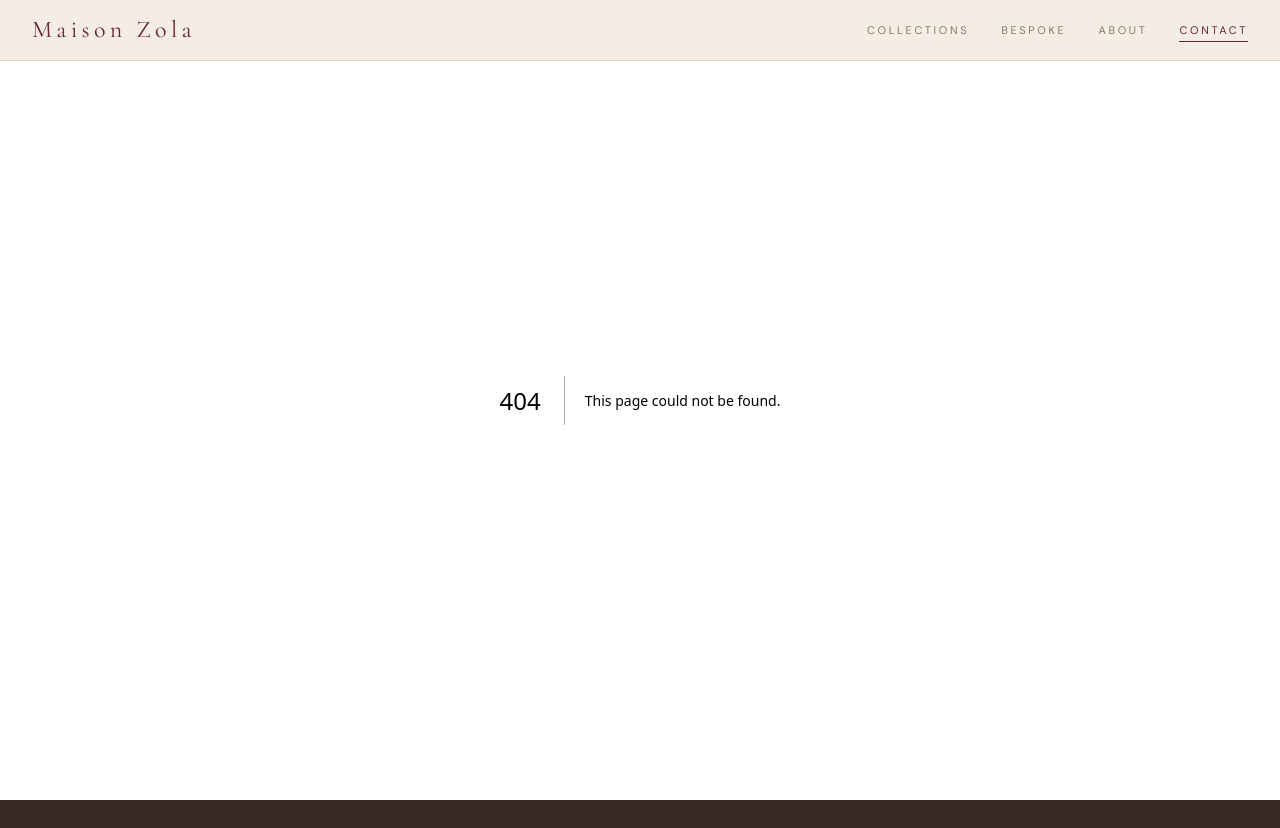
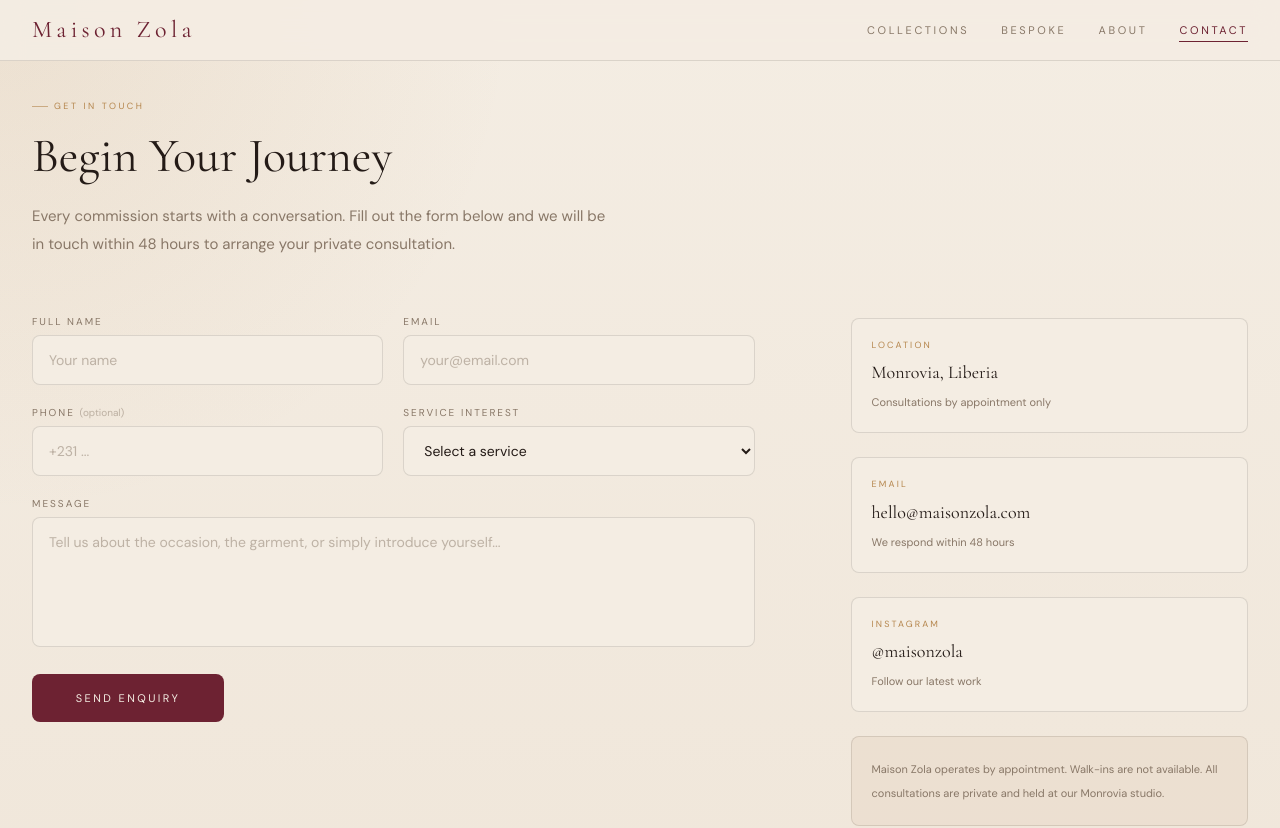
Before and after one commit to robert-dominic/maison-zola, a Next.js app: page /contact in a window 1280 px wide. Before the commit this address had no page. Shown: the top 828 px of the page. Built offline with nearby package versions, Linux system fonts and the light colour scheme.

Commit message:
feat: add contact page with validated enquiry form and contact info

```diff
--- /dev/null
+++ b/app/contact/page.tsx
@@ -0,0 +1,38 @@
+import { ContactForm } from '@/components/sections/contact/ContactForm'
+import { ContactInfo } from '@/components/sections/contact/ContactInfo'
+
+export const metadata = {
+  title: 'Contact — Maison Zola',
+  description: 'Begin your Maison Zola commission. Book a private consultation in Monrovia.',
+}
+
+export default function ContactPage() {
+  return (
+    <div className="px-5 pt-25 pb-24 md:px-8">
+      <div className="mx-auto max-w-7xl">
+
+        {/* Header */}
+        <div className="mb-14 max-w-xl">
+          <div className="mb-3 flex items-center gap-1.5">
+            <span className="h-px w-4 bg-gold opacity-60" />
+            <p className="font-sans-body text-[9px] tracking-[0.28em] uppercase text-gold">
+              Get in Touch
+            </p>
+          </div>
+          <h1 className="font-serif-display text-4xl leading-tight text-ink sm:text-5xl">
+            Begin Your Journey
+          </h1>
+          <p className="mt-4 font-sans-body text-sm leading-7 text-stone md:text-[15px]">
+            Every commission starts with a conversation. Fill out the form below and we will be
+            in touch within 48 hours to arrange your private consultation.
+          </p>
+        </div>
+
+        <div className="grid gap-16 lg:grid-cols-[1fr_0.55fr] lg:gap-24 lg:items-start">
+          <ContactForm />
+          <ContactInfo />
+        </div>
+      </div>
+    </div>
+  )
+}
--- /dev/null
+++ b/components/sections/contact/ContactForm.tsx
@@ -0,0 +1,156 @@
+'use client'
+
+import { zodResolver } from '@hookform/resolvers/zod'
+import { useState } from 'react'
+import { useForm } from 'react-hook-form'
+import { z } from 'zod'
+
+const schema = z.object({
+  name: z.string({ error: 'Please enter your full name' }).min(2),
+  email: z.email({ error: 'Please enter a valid email address' }),
+  phone: z.string().optional(),
+  service: z.enum(['bespoke', 'ready-to-wear', 'ceremonial', 'general'] as const, {
+    error: 'Please select a service',
+  }),
+  message: z.string({ error: 'Please tell us a little more' }).min(10),
+})
+
+type FormData = z.infer<typeof schema>
+
+const services = [
+  { value: 'bespoke', label: 'Bespoke Commission' },
+  { value: 'ready-to-wear', label: 'Ready to Wear' },
+  { value: 'ceremonial', label: 'Ceremonial Dressing' },
+  { value: 'general', label: 'General Enquiry' },
+]
+
+const inputClass =
+  'w-full rounded-lg border border-border bg-cream px-4 py-3.5 font-sans-body text-sm text-ink placeholder:text-stone/50 outline-none transition-colors duration-200 focus:border-burgundy/50 focus:ring-0'
+
+const errorClass = 'mt-1.5 font-sans-body text-[11px] text-burgundy'
+
+export function ContactForm() {
+  const [submitted, setSubmitted] = useState(false)
+
+  const {
+    register,
+    handleSubmit,
+    formState: { errors, isSubmitting },
+  } = useForm<FormData>({
+    resolver: zodResolver(schema),
+  })
+
+  const onSubmit = async (data: FormData) => {
+    // Replace with your actual form submission logic
+    await new Promise((resolve) => setTimeout(resolve, 1000))
+    console.log(data)
+    setSubmitted(true)
+  }
+
+  if (submitted) {
+    return (
+      <div className="flex flex-col items-start gap-4 rounded-lg border border-border bg-cream p-10">
+        <div className="flex items-center gap-1.5">
+          <span className="h-px w-4 bg-gold opacity-60" />
+          <p className="font-sans-body text-[9px] tracking-[0.28em] uppercase text-gold">
+            Received
+          </p>
+        </div>
+        <h2 className="font-serif-display text-2xl text-ink">
+          Thank you. We'll be in touch shortly.
+        </h2>
+        <p className="font-sans-body text-sm leading-7 text-stone">
+          Your enquiry has been received. Expect a response within 48 hours.
+        </p>
+      </div>
+    )
+  }
+
+  return (
+    <form onSubmit={handleSubmit(onSubmit)} className="space-y-5" noValidate>
+
+      {/* Name + Email */}
+      <div className="grid gap-5 sm:grid-cols-2">
+        <div>
+          <label className="mb-1.5 block font-sans-body text-[10px] tracking-[0.2em] uppercase text-stone">
+            Full Name
+          </label>
+          <input
+            {...register('name')}
+            type="text"
+            placeholder="Your name"
+            className={inputClass}
+          />
+          {errors.name && <p className={errorClass}>{errors.name.message}</p>}
+        </div>
+        <div>
+          <label className="mb-1.5 block font-sans-body text-[10px] tracking-[0.2em] uppercase text-stone">
+            Email
+          </label>
+          <input
+            {...register('email')}
+            type="email"
+            placeholder="your@email.com"
+            className={inputClass}
+          />
+          {errors.email && <p className={errorClass}>{errors.email.message}</p>}
+        </div>
+      </div>
+
+      {/* Phone + Service */}
+      <div className="grid gap-5 sm:grid-cols-2">
+        <div>
+          <label className="mb-1.5 block font-sans-body text-[10px] tracking-[0.2em] uppercase text-stone">
+            Phone{' '}
+            <span className="normal-case tracking-normal text-stone/50">(optional)</span>
+          </label>
+          <input
+            {...register('phone')}
+            type="tel"
+            placeholder="+231 ..."
+            className={inputClass}
+          />
+        </div>
+        <div>
+          <label className="mb-1.5 block font-sans-body text-[10px] tracking-[0.2em] uppercase text-stone">
+            Service Interest
+          </label>
+          <select {...register('service')} className={inputClass}>
+            <option value="" disabled selected>
+              Select a service
+            </option>
+            {services.map((s) => (
+              <option key={s.value} value={s.value}>
+                {s.label}
+              </option>
+            ))}
+          </select>
+          {errors.service && <p className={errorClass}>{errors.service.message}</p>}
+        </div>
+      </div>
+
+      {/* Message */}
+      <div>
+        <label className="mb-1.5 block font-sans-body text-[10px] tracking-[0.2em] uppercase text-stone">
+          Message
+        </label>
+        <textarea
+          {...register('message')}
+          rows={5}
+          placeholder="Tell us about the occasion, the garment, or simply introduce yourself..."
+          className={`${inputClass} resize-none`}
+        />
+        {errors.message && <p className={errorClass}>{errors.message.message}</p>}
+      </div>
+
+      {/* Submit */}
+      <button
+        type="submit"
+        disabled={isSubmitting}
+        className="w-full rounded-lg bg-burgundy px-6 py-4 font-sans-body text-[11px] tracking-[0.22em] uppercase text-cream transition-colors duration-200 hover:bg-burgundy-deep disabled:opacity-60 disabled:cursor-not-allowed sm:w-auto sm:min-w-48"
+      >
+        {isSubmitting ? 'Sending...' : 'Send Enquiry'}
+      </button>
+    </form>
+  )
+}
--- /dev/null
+++ b/components/sections/contact/ContactInfo.tsx
@@ -0,0 +1,43 @@
+const info = [
+  {
+    label: 'Location',
+    value: 'Monrovia, Liberia',
+    detail: 'Consultations by appointment only',
+  },
+  {
+    label: 'Email',
+    value: 'hello@maisonzola.com',
+    detail: 'We respond within 48 hours',
+  },
+  {
+    label: 'Instagram',
+    value: '@maisonzola',
+    detail: 'Follow our latest work',
+  },
+]
+
+export function ContactInfo() {
+  return (
+    <div className="space-y-6 lg:pt-1">
+      {info.map((item) => (
+        <div
+          key={item.label}
+          className="rounded-lg border border-border bg-cream p-5 space-y-1.5"
+        >
+          <p className="font-sans-body text-[9px] tracking-[0.24em] uppercase text-gold">
+            {item.label}
+          </p>
+          <p className="font-serif-display text-lg text-ink">{item.value}</p>
+          <p className="font-sans-body text-[11px] leading-5 text-stone">{item.detail}</p>
+        </div>
+      ))}
+
+      <div className="rounded-lg border border-border bg-cream-muted/60 p-5">
+        <p className="font-sans-body text-[11px] leading-6 text-stone">
+          Maison Zola operates by appointment. Walk-ins are not available. All consultations
+          are private and held at our Monrovia studio.
+        </p>
+      </div>
+    </div>
+  )
+}
```
